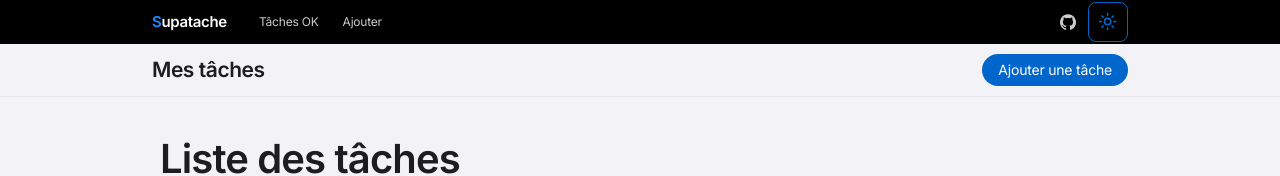
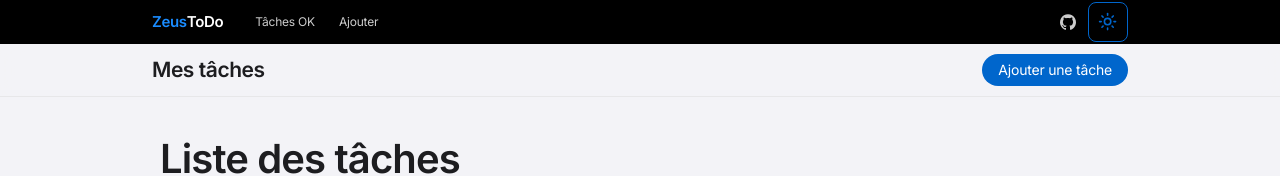
Before and after one commit to zeuscristian-ai/ToDo-supabase, a React (Vite) app: page / in a window 1280 px wide. Shown: the top 176 px of the page. Built offline with nearby package versions, Linux system fonts and the light colour scheme; no server answers; the database is empty.

Commit message:
Rename header wordmark to ZeusToDo

```diff
--- a/src/components/Header.jsx
+++ b/src/components/Header.jsx
@@ -11,8 +11,8 @@ const Header = () => {
             to="/"
             className="flex items-center text-[15px] font-semibold tracking-tight"
           >
-            <span className="text-[hsl(210_100%_55%)]">S</span>
-            <span>upatache</span>
+            <span className="text-[hsl(210_100%_55%)]">Zeus</span>
+            <span>ToDo</span>
           </Link>
 
           <nav className="ml-8 flex items-center gap-6 text-[12px] text-white/80">
```
